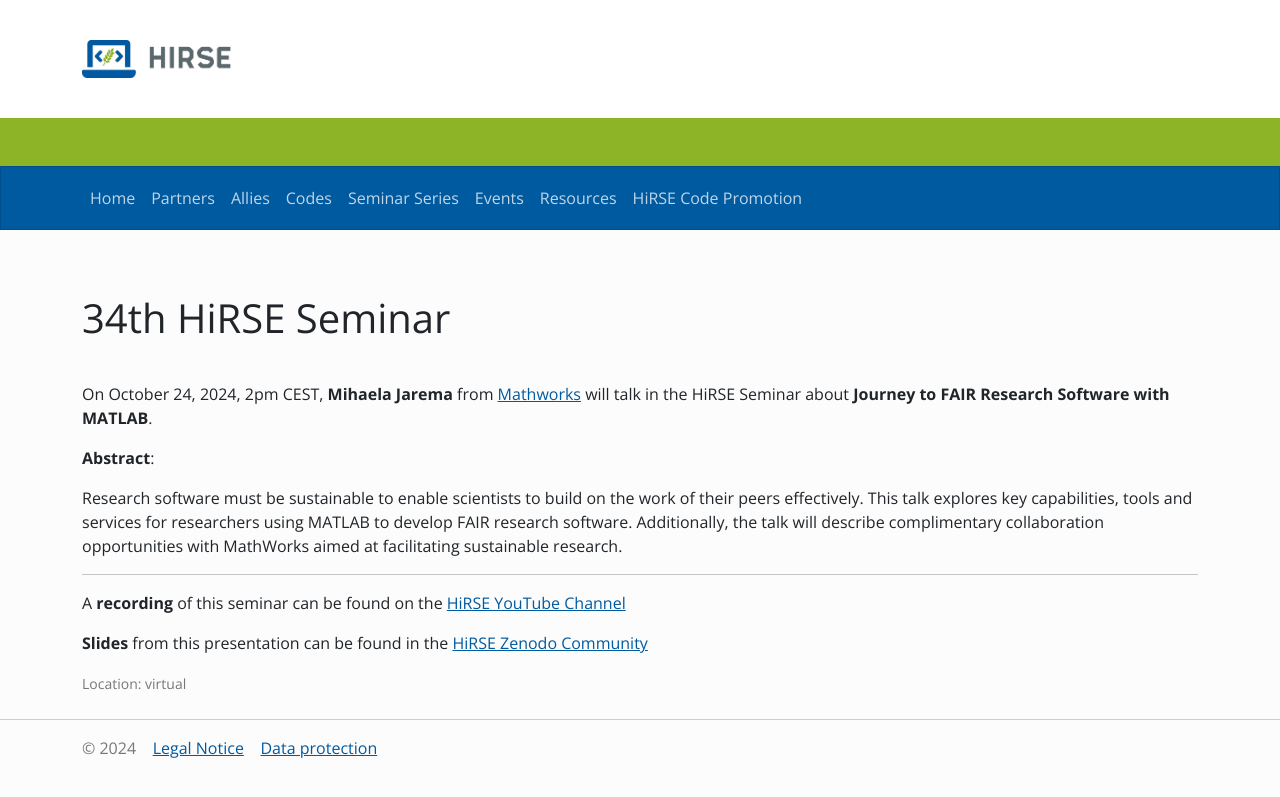
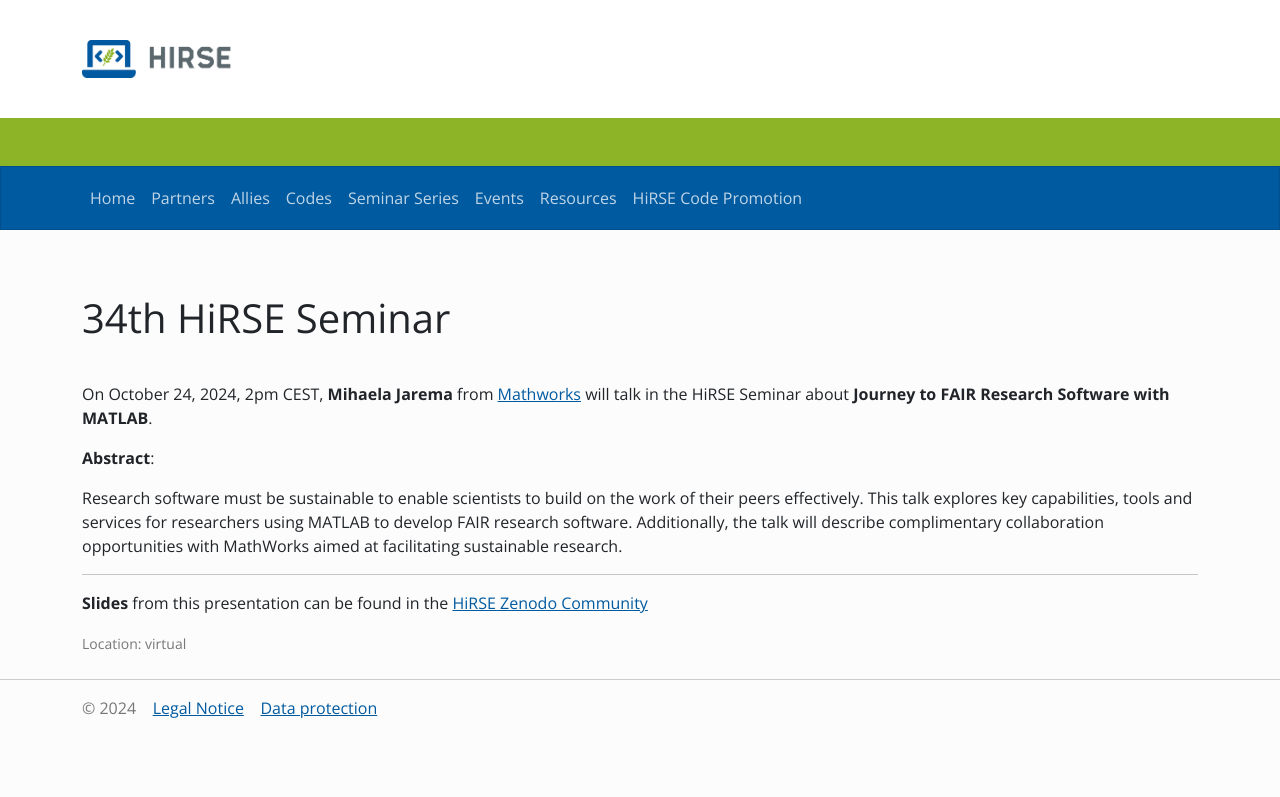
Before and after one commit to Helmholtz-HiRSE/helmholtz-hirse.github.io, a Jekyll site: the page built from _series/2024_10_24-seminar_34.md, in a window 1280 px wide. Shown: the top 797 px of the page. Built offline with Jekyll 4.4.1, drawn with Linux system fonts in a browser that asks for light colours; nearby versions of some CDN libraries.

Commit message:
Update 2024_10_24-seminar_34.md

```diff
--- a/_series/2024_10_24-seminar_34.md
+++ b/_series/2024_10_24-seminar_34.md
@@ -14,6 +14,4 @@
 Research software must be sustainable to enable scientists to build on the work of their peers effectively. This talk explores key capabilities, tools and services for researchers using MATLAB to develop FAIR research software. Additionally, the talk will describe complimentary collaboration opportunities with MathWorks aimed at facilitating sustainable research.
 
 ***
-A **recording** of this seminar can be found on the [HiRSE YouTube Channel](https://www.youtube.com/watch?v=Td3MILjl30Q)
-
 **Slides** from this presentation can be found in the [HiRSE Zenodo Community](https://zenodo.org/records/13991080)
```
